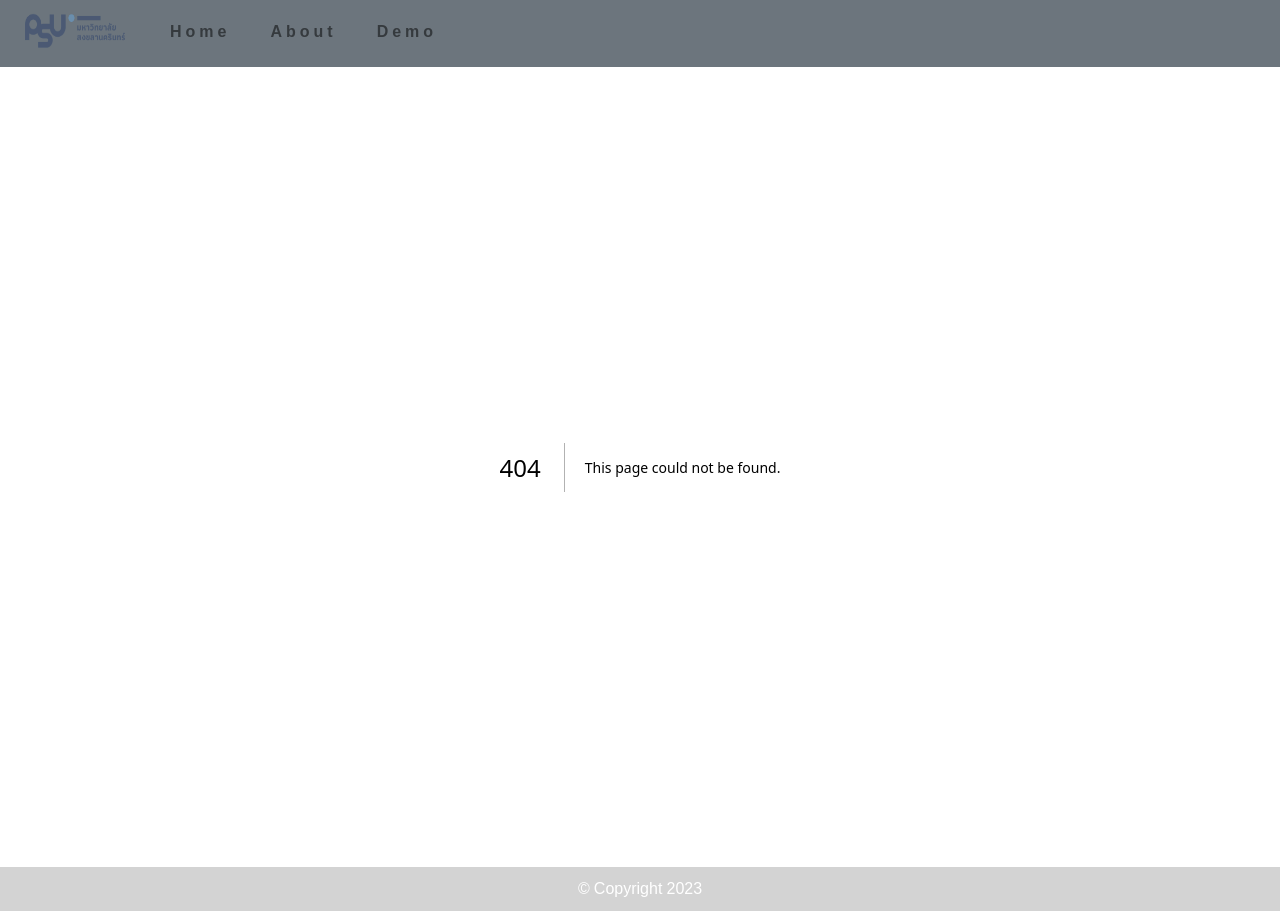
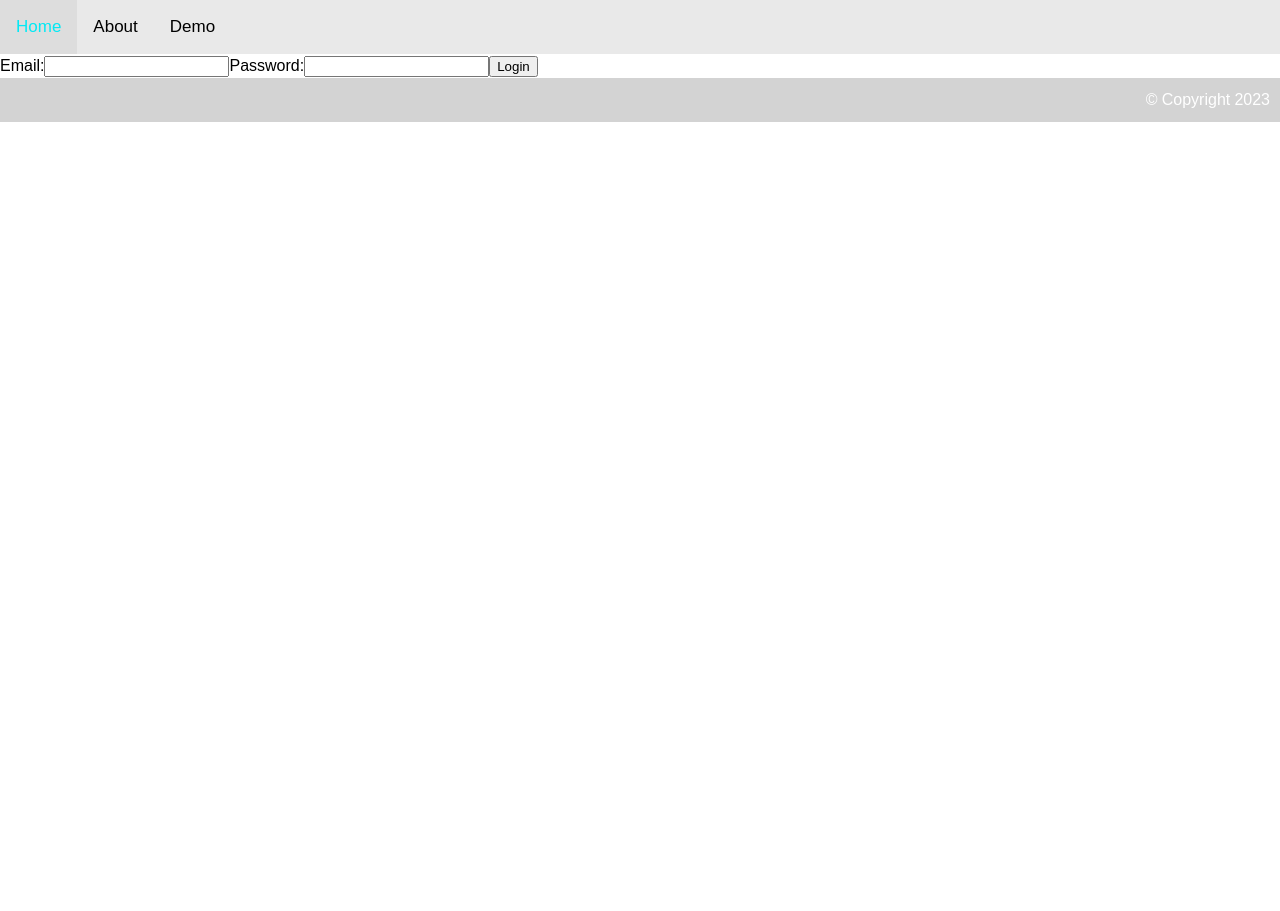
Before and after one commit to ratapumin/Apps, a Next.js app: page /auth/login in a window 1280 px wide. Before the commit this address had no page. After the commit the page ends 800 px from the top, so only its background shows below. Built offline with nearby package versions, Linux system fonts and the light colour scheme; a web font is replaced by a local one.

Commit message:
Api login

```diff
--- a/components/Navbar.js
+++ b/components/Navbar.js
@@ -1,16 +1,14 @@
 import Link from "next/link";
-import Image from "next/image";
+
 import { useRouter } from "next/router";
+
+import Head from "next/head";
 
 export default function Navbar() {
   const { asPath } = useRouter();
+
   return (
-    <nav>
-      <div className="logo">
-        <a href="/">
-          <Image src="/psu_th.png" width={100} height={50} alt="logo" />
-        </a>
-      </div>
+    <nav className="topnav">
       <Link href="/" className={asPath === "/" ? "list active" : "list"}>
         Home
       </Link>
--- a/pages/_app.js
+++ b/pages/_app.js
@@ -1,7 +1,10 @@
 import "@/styles/globals.css";
 import Layout from "@/components/Layout";
 
-export default function App({ Component, pageProps }) {
+export default function App({
+  Component,
+  pageProps: { session, ...pageProps },
+}) {
   return (
     <Layout>
       <Component {...pageProps} />
--- /dev/null
+++ b/pages/auth/login.js
@@ -0,0 +1,57 @@
+import { useState } from "react";
+import { useRouter } from "next/router";
+import axios from "axios";
+
+export default function LoginPage() {
+  const [email, setEmail] = useState("");
+  const [password, setPassword] = useState("");
+  const [errorMessage, setErrorMessage] = useState("");
+  const router = useRouter();
+
+  const handleSubmit = async (event) => {
+    event.preventDefault();
+
+    try {
+      const res = await axios.post("http://localhost:1337/api/auth/local", {
+        identifier: email,
+        password,
+      });
+
+      if (res.status === 200) {
+        const token = res.data.jwt;
+        localStorage.setItem("jwt", token);
+        window.alert("Login successful!");
+        window.alert(token);
+        router.push("/auth");
+      } else {
+        setErrorMessage("Authentication failed. Please try again.");
+      }
+    } catch (error) {
+      console.error(error);
+      setErrorMessage("An error occurred during login. Please try again.");
+    }
+  };
+
+  return (
+    <form onSubmit={handleSubmit}>
+      <label>
+        Email:
+        <input
+          type="email"
+          value={email}
+          onChange={(e) => setEmail(e.target.value)}
+        />
+      </label>
+      <label>
+        Password:
+        <input
+          type="password"
+          value={password}
+          onChange={(e) => setPassword(e.target.value)}
+        />
+      </label>
+      {errorMessage && <p>{errorMessage}</p>}
+      <button type="submit">Login</button>
+    </form>
+  );
+}
--- a/styles/globals.css
+++ b/styles/globals.css
@@ -6,55 +6,106 @@ body {
 }
 
 
-nav {
-    width: auto;
-    margin-left: auto;
-    display: flex;
-    align-items: center;
-    background: #6c757d;
-
-
+.topnav {
+    overflow: hidden;
+    background-color: #e9e9e9;
 }
 
-
-
-nav a {
-
-    padding: 10px;
-    margin: 10px;
+.topnav a {
+    float: left;
+    display: block;
+    color: black;
+    text-align: center;
+    padding: 14px 16px;
     text-decoration: none;
-    opacity: 0.5;
-    color: black;
-    font-weight: bold;
-    border-radius: 5px;
-    letter-spacing: 4px;
-    overflow: hidden;
-    transition: 0.5s;
-    cursor: pointer;
-    border-bottom: 3px solid transparent;
+    font-size: 17px;
 }
 
-nav .logo {
+.topnav a:hover {
+    background-color: #ddd;
+    color: black;
+}
+
+.topnav a.active {
+    background-color: #2196F3;
+    color: white;
+}
+
+.topnav .login-container {
+    justify-content: space-between;
+    float: right;
+}
+
+.topnav input[type=text] {
+    padding: 6px;
+    margin-top: 8px;
+    font-size: 17px;
+    border: none;
+    display: inline-block;
+    justify-content: space-between;
+    width: 120px;
+}
+
+.topnav .login-container button {
+    float: right;
+    padding: 6px 10px;
+    margin-top: 8px;
+    margin-right: 16px;
+    background-color: #555;
+    color: white;
+    font-size: 17px;
+    border: none;
+    cursor: pointer;
+}
+
+.topnav .login-container button:hover {
+    background-color: green;
+}
+
+@media screen and (max-width: 600px) {
+    .topnav .login-container {
+        float: none;
+    }
+
+    .topnav a,
+    .topnav input[type=text],
+    .topnav .login-container button {
+        float: none;
+        display: block;
+        text-align: left;
+        width: 100%;
+        margin: 0;
+        padding: 14px;
+    }
+
+    .topnav input[type=text] {
+        border: 1px solid #ccc;
+    }
+}
+
+.topnav .logo {
     background: none;
     border-radius: none;
     padding: 0px 5px;
 
 }
 
-nav a:hover {
+.topnav a:hover {
     color: #03e9f4;
 }
 
 .active {
-    border-bottom: 3px solid #03e9f4;
+    color: #03e9f4;
 }
 
 Image:hover {
     list-style: none;
 }
 
+
+
 footer {
-    text-align: center;
+    text-align: right;
     padding: 10px;
     background-color: #d3d3d3;
     color: white;
```
Also changed, not shown: package.json (+10 -1 lines), pages/apps/index.js (+6 -2 lines), pages/auth/index.js (added, +9 -0 lines), pages/demo/[id].js (+27 -6 lines), 1 other file (tests, documents, lock files or other folders).
